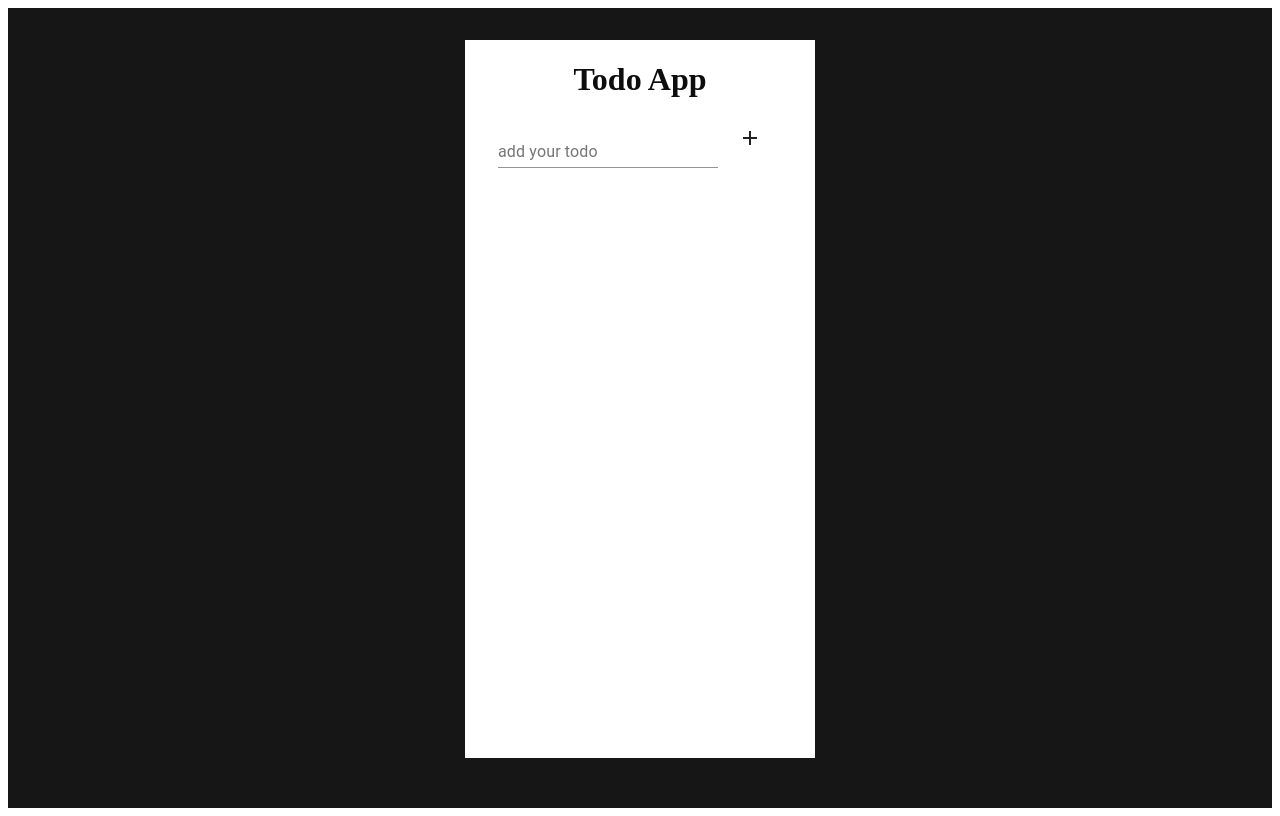
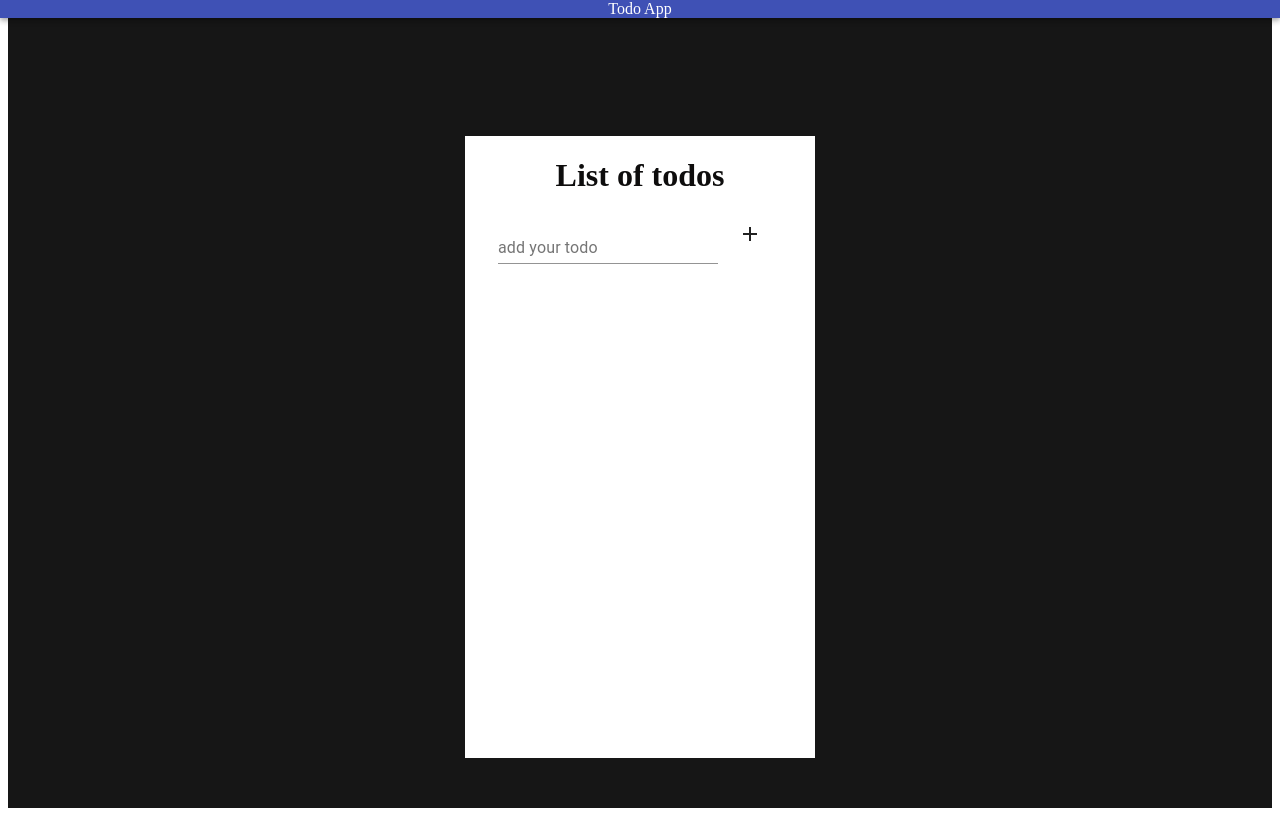
Before and after one commit to alka-1602/todo-app, a React (Create React App) app: page / in a window 1280 px wide. Built offline with nearby package versions, Linux system fonts and the light colour scheme.

Commit message:
<used material ui list instead of ul>

```diff
--- a/src/App.js
+++ b/src/App.js
@@ -1,7 +1,7 @@
 import React, { useState } from "react";
 import TodoForm from "./AddTodoForm";
 import TodoList from "./TodoList";
-//import AppBar from "@material-ui/core/AppBar";
+import AppBar from "@material-ui/core/AppBar";
 
 import "./styles.css";
 
@@ -43,10 +43,10 @@ const App = () => {
   }, [todos]);
 
   return (
-    <>
     <div className="main-div">
       <div className="child-div">
-          <h1> Todo App </h1>
+        <AppBar className="header"> Todo App </AppBar>
+        <h1> List of todos </h1>
         <TodoForm addTodos={todos} setAddTodos={setTodos} />
         <TodoList
           addTodos={todos}
@@ -55,7 +55,6 @@ const App = () => {
         />
       </div>
     </div>
-    </>
   );
 };
 
--- a/src/TodoList.js
+++ b/src/TodoList.js
@@ -1,10 +1,11 @@
 import React from "react";
 import TodoItem from "./TodoItem";
+import List from "@material-ui/core/List";
 const TodoList = ({ addTodos, deleteTodo, todoComplete }) => {
   console.log("TodoList rendered");
 
   return (
-    <ul>
+    <List>
       {addTodos.map((todo) => {
         return (
           <TodoItem
@@ -16,7 +17,7 @@ const TodoList = ({ addTodos, deleteTodo, todoComplete }) => {
           />
         );
       })}
-    </ul>
+    </List>
   );
 };
 export default TodoList;
--- a/src/styles.css
+++ b/src/styles.css
@@ -12,7 +12,7 @@
 .child-div {
   background-color: white;
   text-align: center;
-  margin-top: 2rem;
+  margin-top: 8rem;
   margin-bottom: 50px;
   width: 350px;
 }
@@ -49,3 +49,7 @@ input[type="checkbox"]:checked + label.strikethrough {
   background-color: rgb(227, 218, 201);
   border-width: 50%;
 }
+
+.header{
+  margin-bottom: 40rem;
+}
```
Lines whose indentation alone changed are shown as unchanged.
